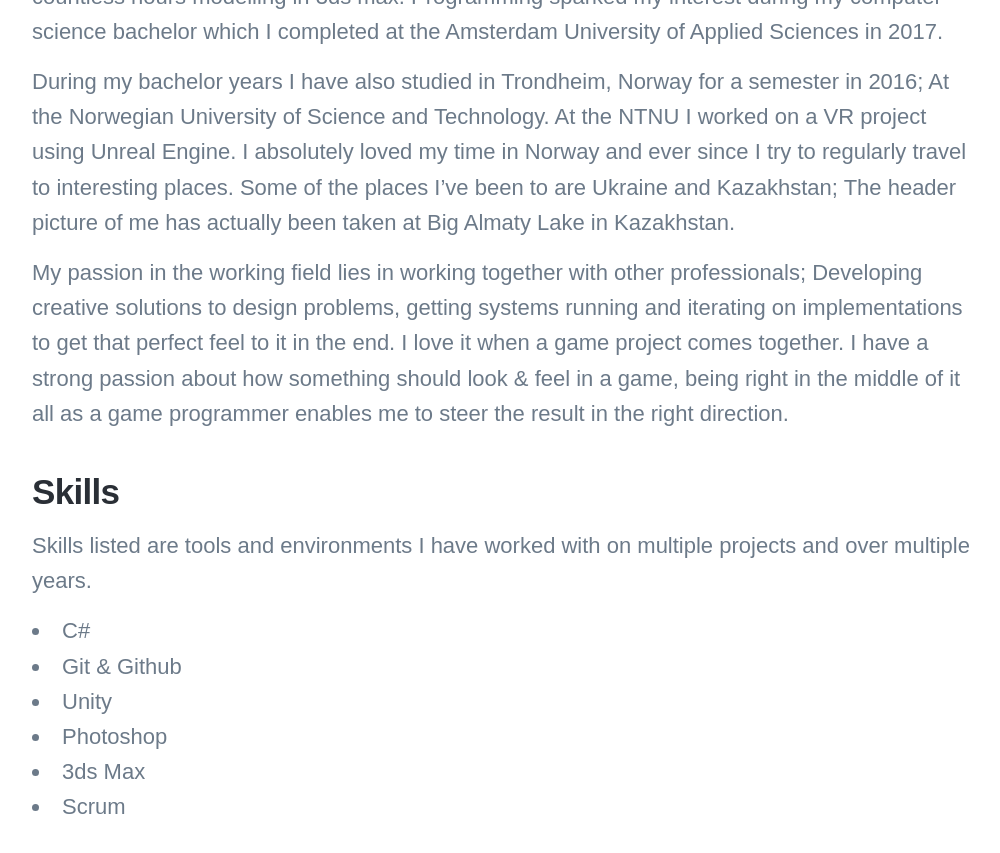
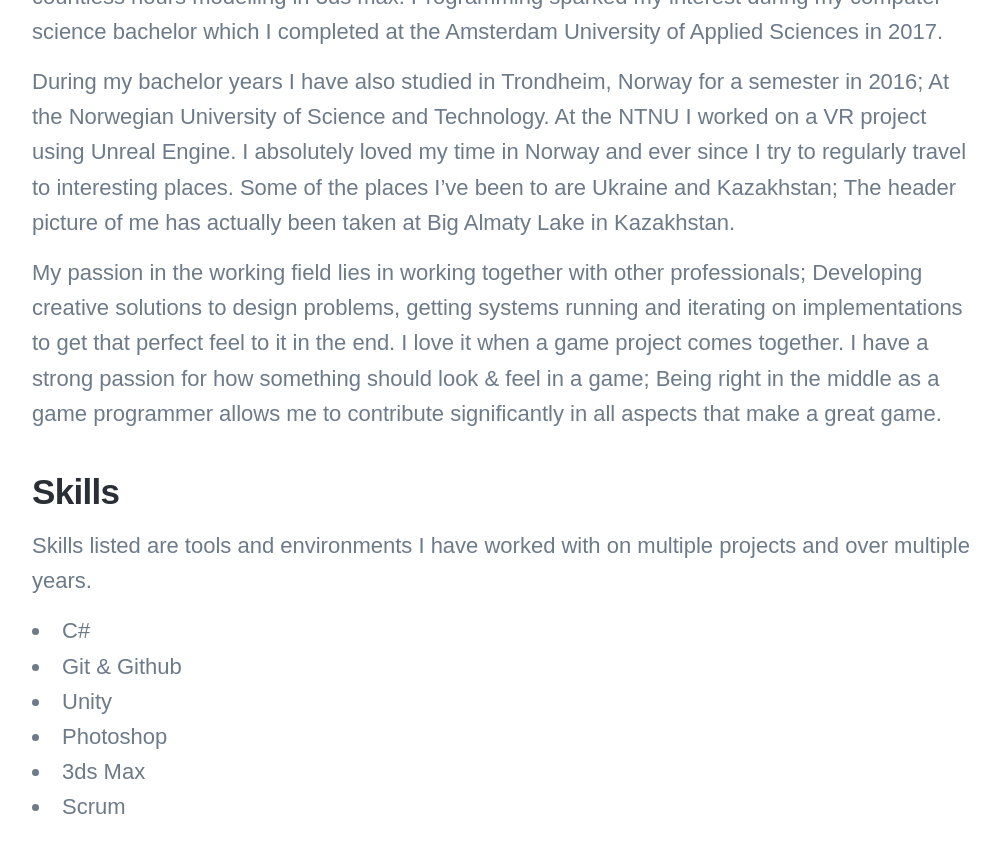
Before and after one commit to Rynji/Rynji.github.io, a Jekyll site: the page built from _pages/about.md, in a window 1280 px wide and 900 px high, scrolled down 992 px. Shown: the top 853 px of the window, without its empty margins (138-1138 px from the left). Built offline with Jekyll 4.4.1, drawn with Linux system fonts in a browser that asks for light colours; nearby versions of some CDN libraries; some web fonts are replaced.

Commit message:
Update about.md

```diff
--- a/_pages/about.md
+++ b/_pages/about.md
@@ -16,7 +16,7 @@ Programming sparked my interest during my computer science bachelor which I comp
 
 During my bachelor years I have also studied in Trondheim, Norway for a semester in 2016; At the Norwegian University of Science and Technology. At the NTNU I worked on a VR project using Unreal Engine. I absolutely loved my time in Norway and ever since I try to regularly travel to interesting places. Some of the places I've been to are Ukraine and Kazakhstan; The header picture of me has actually been taken at Big Almaty Lake in Kazakhstan.
 
-My passion in the working field lies in working together with other professionals; Developing creative solutions to design problems, getting systems running and iterating on implementations to get that perfect feel to it in the end. I love it when a game project comes together. I have a strong passion about how something should look & feel in a game, being right in the middle of it all as a game programmer enables me to steer the result in the right direction.
+My passion in the working field lies in working together with other professionals; Developing creative solutions to design problems, getting systems running and iterating on implementations to get that perfect feel to it in the end. I love it when a game project comes together. I have a strong passion for how something should look & feel in a game; Being right in the middle as a game programmer allows me to contribute significantly in all aspects that make a great game.
 
 
 ## Skills
```
